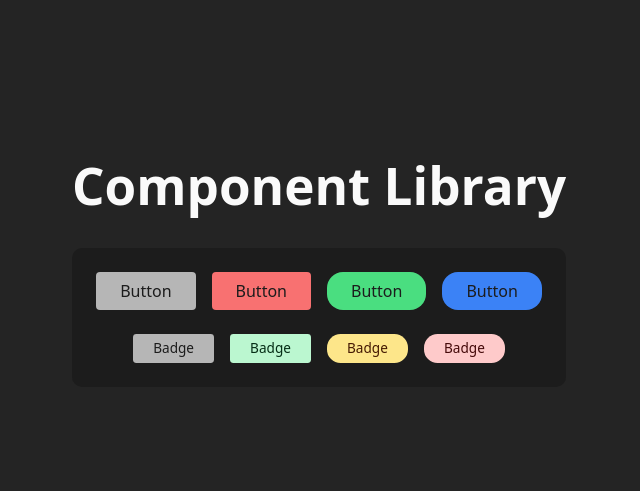
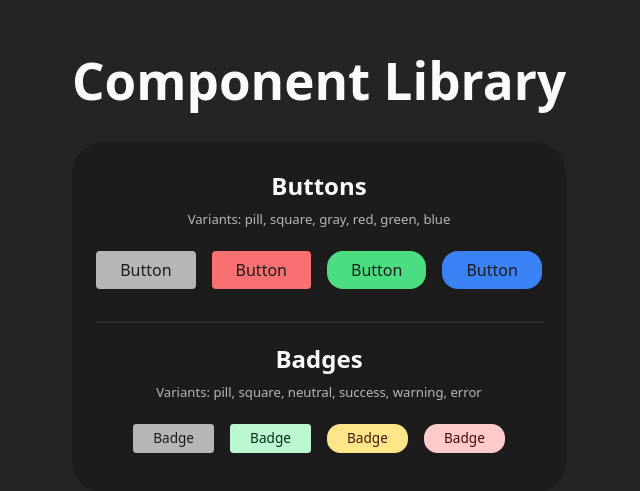
Before and after one commit to jamiewilliamsxyz/component-library, a React (Vite) app: page / in a window 1280 px wide. Shown: the part 145-636 px from the top of the page, without its empty margins (321-961 px from the left). Built offline with nearby package versions, Linux system fonts and the light colour scheme.

Commit message:
Create component section component and restructure layout

```diff
--- a/src/App.jsx
+++ b/src/App.jsx
@@ -1,13 +1,16 @@
 import { Button } from "./components/Button";
 import { Badge } from "./components/Badge";
+import { ComponentSection } from "./components/ComponentSection";
 
 export const App = () => {
   return (
     <>
       <h1>Component Library</h1>
       <main>
-        <div className="wrapper">
-          <div className="components-container">
+        <ComponentSection
+          title="Buttons"
+          variants="pill, square, gray, red, green, blue"
+        >
           <Button
             shape="square"
             color="grey"
@@ -24,8 +27,14 @@ export const App = () => {
           <Button shape="pill" color="blue">
             Button
           </Button>
-          </div>
-          <div className="components-container">
+        </ComponentSection>
+
+        <hr />
+
+        <ComponentSection
+          title="Badges"
+          variants="pill, square, neutral, success, warning, error"
+        >
           <Badge shape="square" status="neutral">
             Badge
           </Badge>
@@ -38,8 +47,7 @@ export const App = () => {
           <Badge shape="pill" status="error">
             Badge
           </Badge>
-          </div>
-        </div>
+        </ComponentSection>
       </main>
     </>
   );
--- /dev/null
+++ b/src/components/ComponentSection.jsx
@@ -0,0 +1,12 @@
+export const ComponentSection = ({ children, ...props }) => {
+  return (
+    <section className="component-section">
+      <div>
+        <h2>{props.title}</h2>
+        <p className="subtext">Variants: {props.variants}</p>
+      </div>
+
+      <div className="components-container">{children}</div>
+    </section>
+  );
+};
--- a/src/index.css
+++ b/src/index.css
@@ -20,19 +20,41 @@ h1 {
 }
 
 main {
+  text-align: center;
   margin: auto;
+  width: fit-content;
+  background-color: #1c1c1c;
+  border-radius: 2em;
+  display: flex;
+  flex-direction: column;
+  gap: 1em;
+  padding: 1.5em;
   width: fit-content;
 }
 
-.wrapper {
-  background-color: #1c1c1c;
-  border-radius: 10px;
+.component-section {
+  margin-bottom: 1em;
   display: flex;
-  justify-content: center;
   flex-direction: column;
-  gap: 1.5em;
-  padding: 1.5em;
-  width: fit-content;
+  gap: 0.5em;
+}
+
+hr {
+  width: 100%;
+  border: solid 1px #292929;
+  margin: 0;
+}
+
+h2 {
+  font-weight: 600;
+  line-height: 0;
+  margin-bottom: 1em;
+}
+
+.subtext {
+  opacity: 0.7;
+  font-size: 0.82rem;
+  font-weight: 300;
 }
 
 .components-container {
```
Lines whose indentation alone changed are shown as unchanged.
